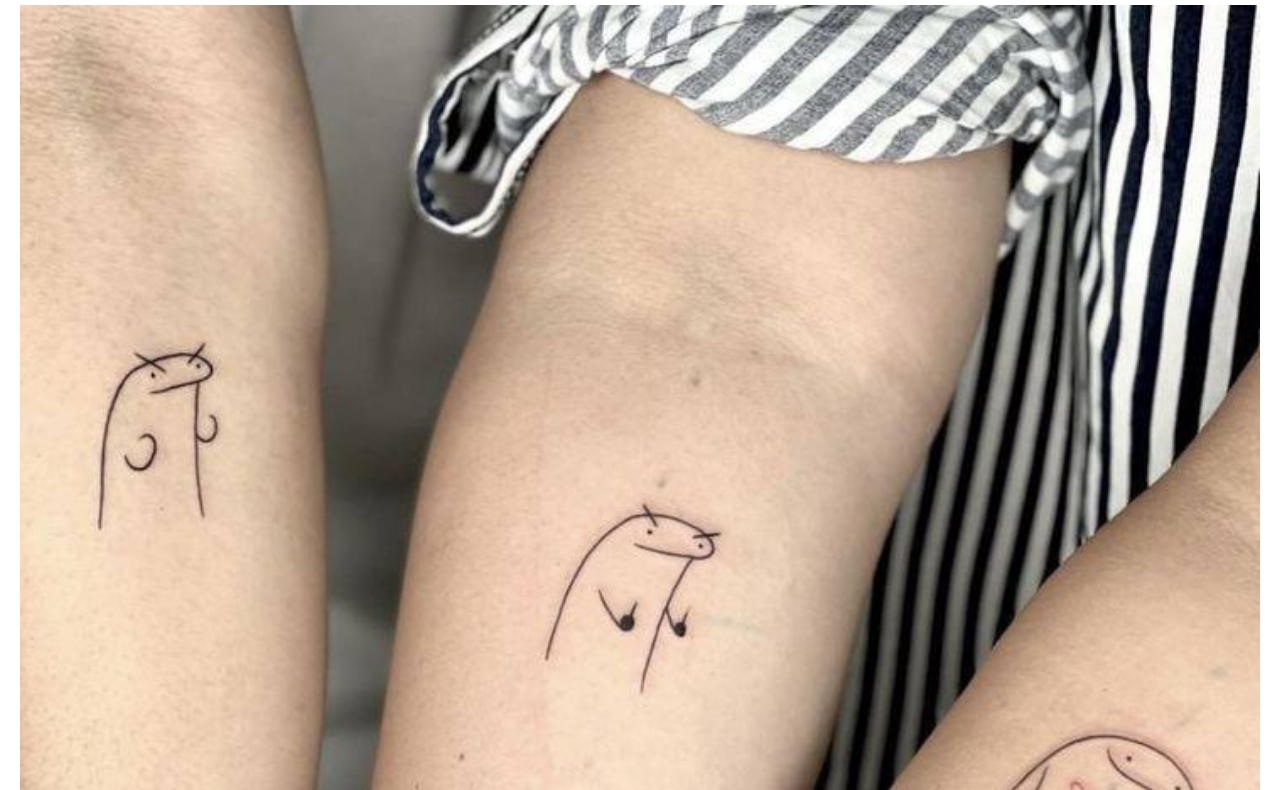
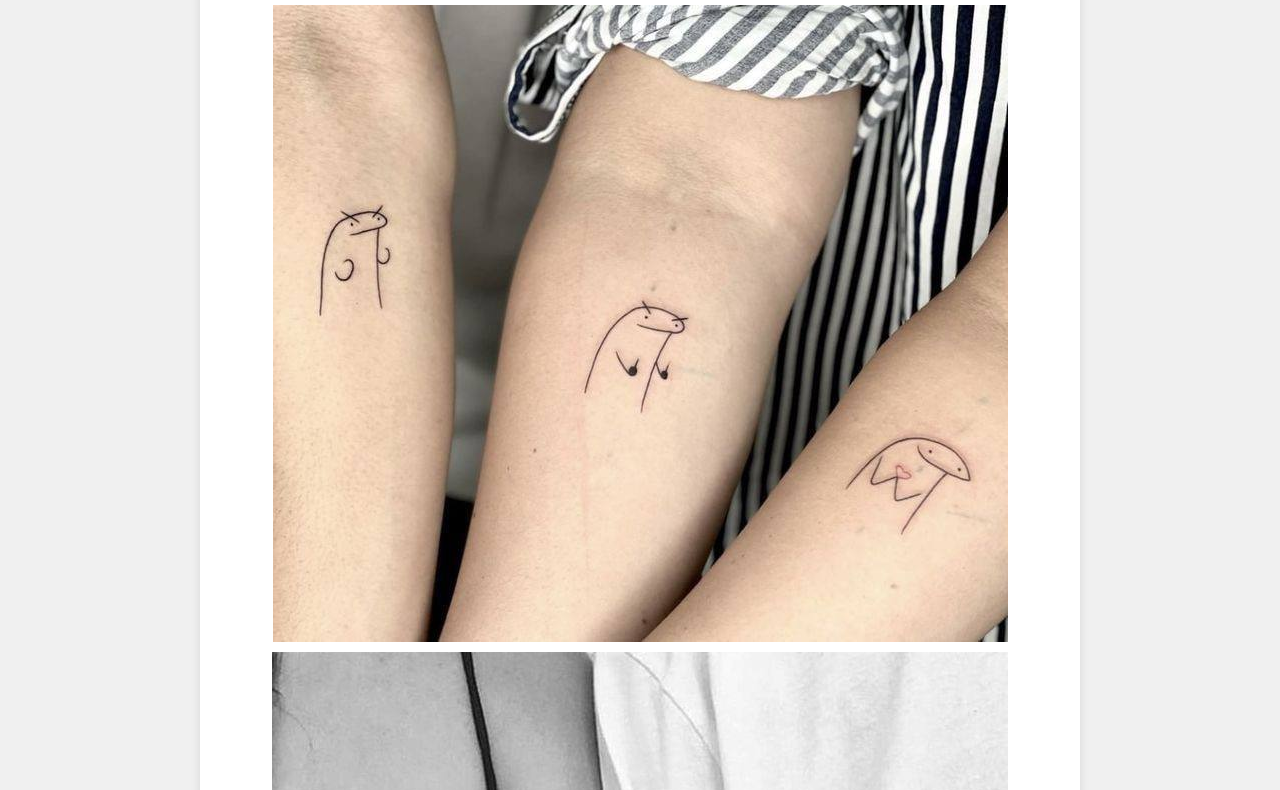
Before and after one commit to apetrovatattoo/couple-tattoos, a plain HTML site: page index.html in a window 1280 px wide. Shown: the part 93-883 px from the top of the page. Drawn offline with Linux system fonts and the light colour scheme.

Commit message:
Update index.html

```diff
--- a/index.html
+++ b/index.html
@@ -12,14 +12,14 @@
             padding: 0; /* Optional: Remove default padding */
         }
         .container {
-            max-width: 100%; /* Adjusted maximum width for content */
+            max-width: 840px; /* Optional: Set maximum width for content */
             margin: 0 auto; /* Optional: Center content horizontally */
             padding: 20px; /* Optional: Add some padding to content */
             background-color: #fff; /* Optional: Add a white background to content area */
             box-shadow: 0 0 10px rgba(0, 0, 0, 0.1); /* Optional: Add a shadow to content area */
         }
         .container img {
-            width: 100%; /* Set a fixed width for all images */
+            max-width: 100%; /* Make images responsive */
             height: auto; /* Maintain aspect ratio */
             display: block; /* Change to block to prevent extra space */
             margin: 10px auto; /* Adjust margin */
```
